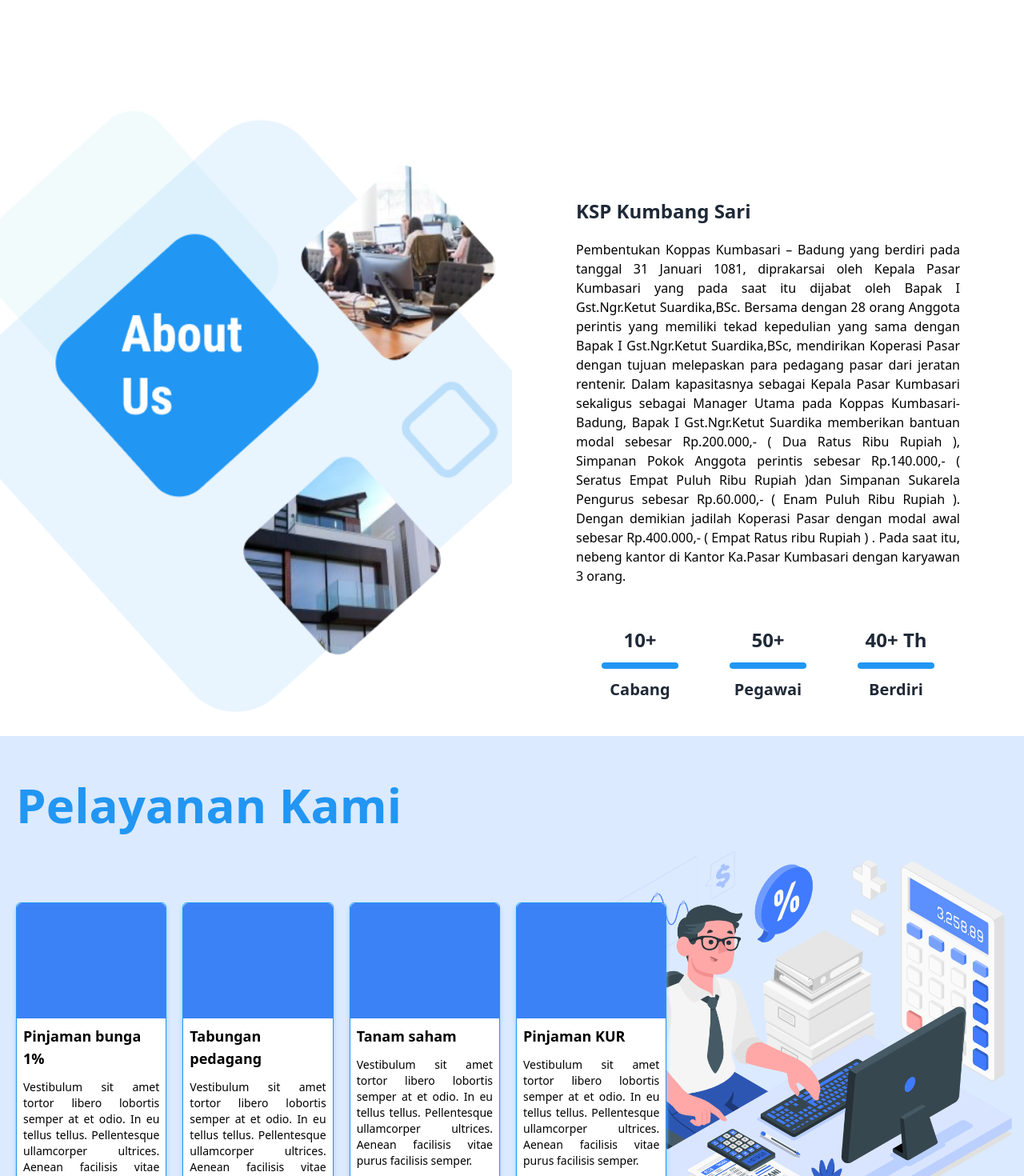
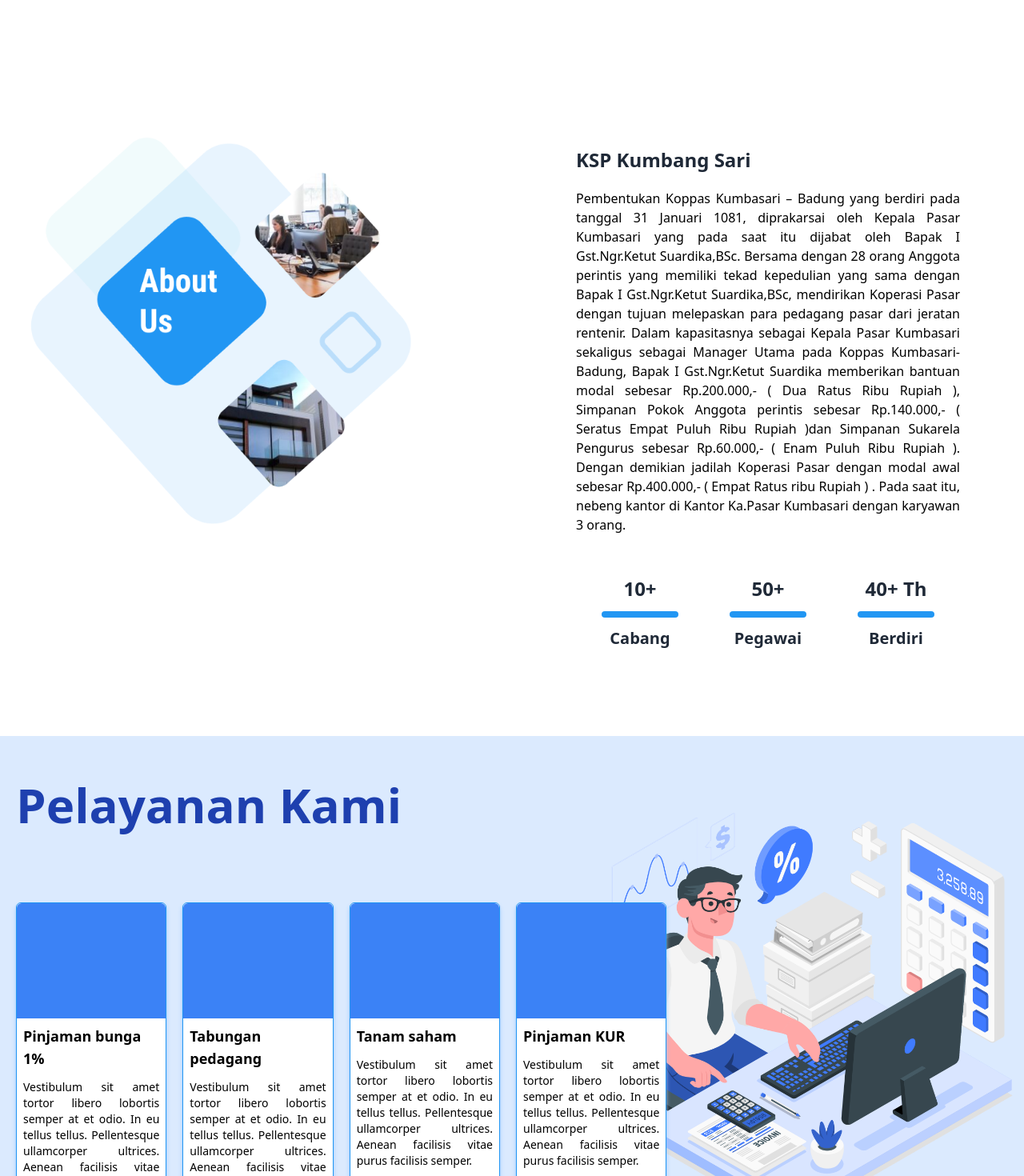
Before and after one commit to rizkymakruf/koperasi, a Next.js app: page / in a window 1280 px wide. Shown: the part 680-2150 px from the top of the page at 80% size. Built offline with nearby package versions, Linux system fonts and the light colour scheme.

Commit message:
initial commit

```diff
--- a/components/aboutUs/aboutUs.js
+++ b/components/aboutUs/aboutUs.js
@@ -6,10 +6,10 @@ const AboutUs = () => {
   return (
     <>
       <div className="w-full h-screen grid grid-cols-2">
-        <div className="relative w-full h-screen">
-          <Image src={Artwork} layout={"fill"} objectFit={"cover"} />
+        <div className="relative w-5/6 h-screen pt-10 pl-8">
+          <Image src={Artwork} layout={"responsive"} objectFit={"cover"} />
         </div>
-        <div className="pt-32 px-20 space-y-5">
+        <div className="pt-16 px-20 space-y-5">
           <p className="text-2xl font-semibold text-gray-800">
             KSP Kumbang Sari
           </p>
--- a/components/slider/ourService.js
+++ b/components/slider/ourService.js
@@ -6,7 +6,7 @@ const OurService = () => {
   return (
     <>
       <div className="h-screen w-full flex bg-blue-100">
-        <p className="pt-14 pl-5 text-6xl font-bold text-[#2196F3]">
+        <p className="pt-14 pl-5 text-6xl font-bold text-blue-800">
           Pelayanan Kami
         </p>
         <div className="w-8/12 h-screen absolute z-30 flex items-center px-5">
@@ -73,7 +73,7 @@ const OurService = () => {
             </div>
           </div>
         </div>
-        <div className="w-5/12 absolute z-20 right-0 h-screen pt-32">
+        <div className="w-5/12 absolute z-20 right-0 h-screen pt-20">
           <div className="w-full relative">
             <Image src={Artwork} layout={"responsive"} objectFit={"cover"} />
           </div>
```
